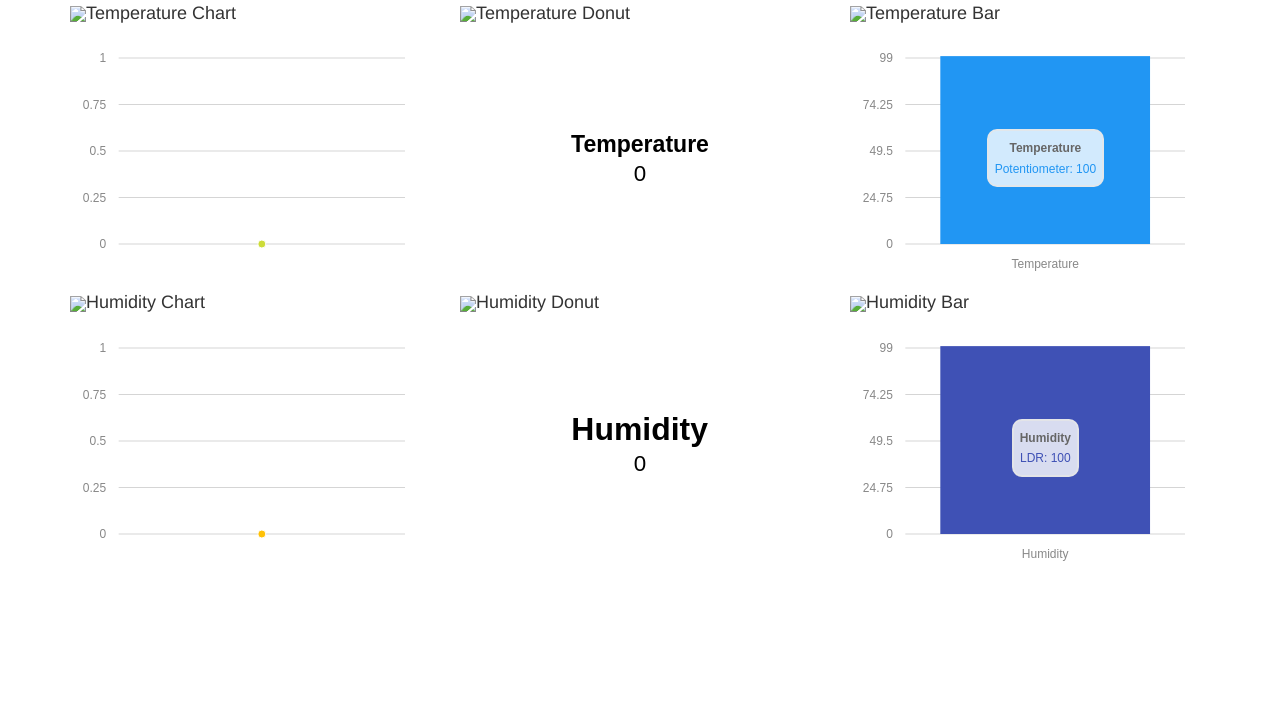
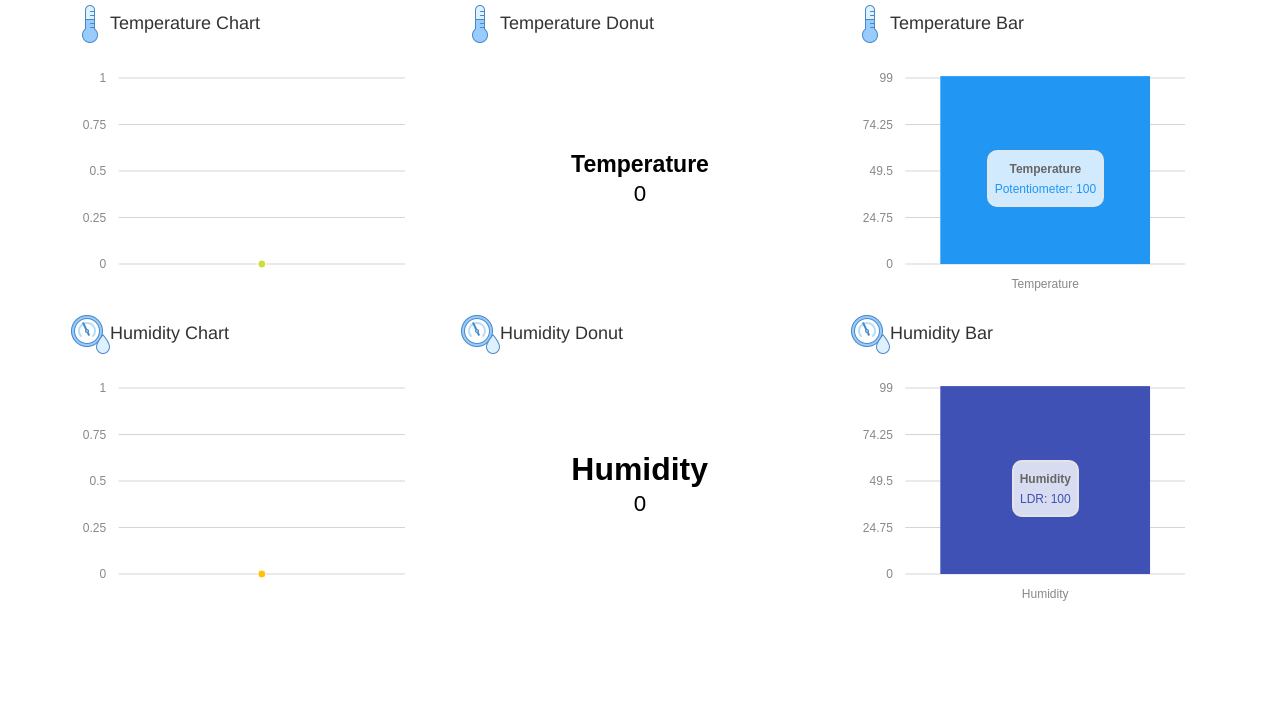
Before and after one commit to josejuansanchez/iot-demo, a website: page mqtt-client/dashboard/web/public/index.html in a window 1280 px wide. Shown: the part 76-800 px from the top of the page. Drawn offline with nearby package versions, Linux system fonts and the light colour scheme; no server answers.

Commit message:
Updated ip address

```diff
--- a/mqtt-client/dashboard/web/public/index.html
+++ b/mqtt-client/dashboard/web/public/index.html
@@ -28,36 +28,36 @@
 <body>
 
     <div class="container">
-      <h1>IES Celia Viñas <span style="color:#E91E63">-</span> Aula20 - IoT</h1>
+      <h1>ies/aula20</h1>
 
       <div class="row">
         <div class="col-md-4">
-        <h4><img src="images/_potentiometer_48x48.png" />Temperature Chart</h4>
+        <h4><img src="images/temperature_icon.png" />Temperature Chart</h4>
         <div id="potchart" style="height: 250px;"></div>
         </div>
 
         <div class="col-md-4">
-        <h4><img src="images/_potentiometer_48x48.png" />Temperature Donut</h4>
+        <h4><img src="images/temperature_icon.png" />Temperature Donut</h4>
         <div id="potdonut" style="height: 250px;"></div>
         </div>
 
         <div class="col-md-4">
-        <h4><img src="images/_potentiometer_48x48.png" />Temperature Bar</h4>
+        <h4><img src="images/temperature_icon.png" />Temperature Bar</h4>
         <div id="potbar" style="height: 250px;"></div>
         </div>
 
         <div class="col-md-4">
-        <h4><img src="images/_ldr_48x48.png" />Humidity Chart</h4>
-        <div id="ldrchart" style="height: 250px;""></div>
+        <h4><img src="images/humidity_icon.png" />Humidity Chart</h4>
+        <div id="ldrchart" style="height: 250px;"></div>
         </div>
 
         <div class="col-md-4">
-        <h4><img src="images/_ldr_48x48.png" />Humidity Donut</h4>
+        <h4><img src="images/humidity_icon.png" />Humidity Donut</h4>
         <div id="ldrdonut" style="height: 250px;"></div>
         </div>
 
         <div class="col-md-4">
-        <h4><img src="images/_ldr_48x48.png" />Humidity Bar</h4>
+        <h4><img src="images/humidity_icon.png" />Humidity Bar</h4>
         <div id="ldrbar" style="height: 250px;"></div>
         </div>
 
@@ -78,7 +78,7 @@
 
     <script>
       //var socket = io.connect('http://localhost:3000');
-      var socket = io.connect('http://192.168.20.21:3000');
+      var socket = io.connect('http://192.168.1.100:3000');
 
       socket.on('temperature', function(data) {
         // Create the current point
```
Also changed, not shown: mqtt-client/dashboard/web/server.js (+12 -6 lines).
